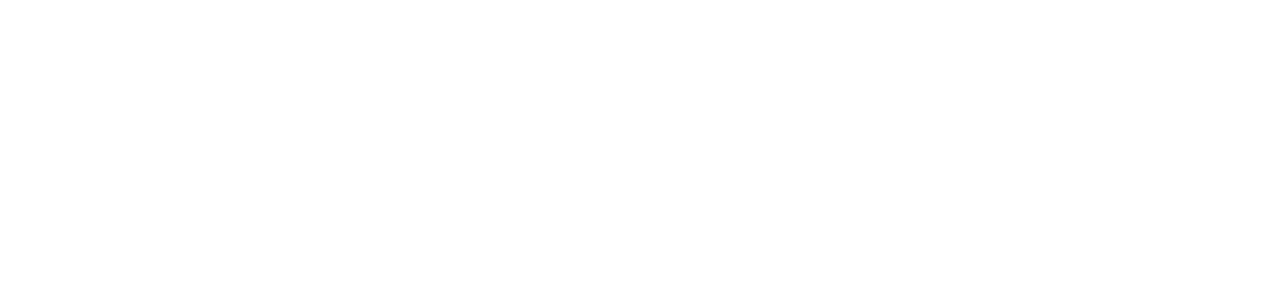
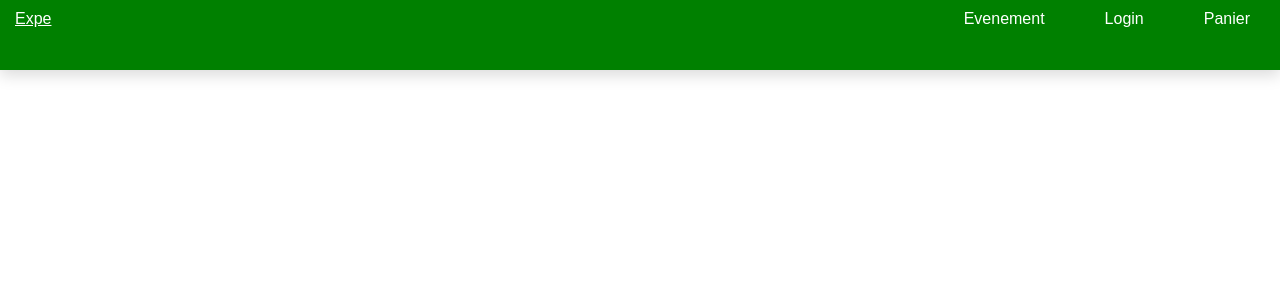
Before and after one commit to rfcniblon/expedition, a React (Create React App) app in the folder front/: page / in a window 1280 px wide. Shown: the top 300 px of the page. Built offline with nearby package versions, Linux system fonts and the light colour scheme.

Commit message:
azertyuioxzdof

```diff
--- a/front/src/App.js
+++ b/front/src/App.js
@@ -2,7 +2,7 @@
 import { Switch, Route, Redirect } from "react-router-dom";
 import Evenement from "./components/Evenement/Evenement";
 import Login from './components/Admin/Login';
-
+import Navbar from './components/Navbar/Navbar'
 import Panier from './components/Panier/Panier';
 import AdminPage from './components/Admin/AdminPage';
 import Contact from "./components/Contact/Contact";
@@ -32,6 +32,7 @@
     return (
       <>
         {redirectToAdminPage && <Redirect to="/admin" />}
+        <Navbar />
         <Switch>
           <Route exact path="/panier" component={Panier} />
           <Route path="/evenement" component={Evenement} />
--- /dev/null
+++ b/front/src/components/Navbar/Navbar.css
@@ -0,0 +1,200 @@
+html, body, div, span, applet, object, iframe, h1, h2, h3, h4, h5, h6, p, blockquote, pre, a, abbr, acronym, address, big, cite, code, del, dfn, em, img, ins, kbd, q, s, samp, small, strike, strong, sub, sup, tt, var, b, u, i, center, dl, dt, dd, ol, ul, li, fieldset, form, label, legend, table, caption, tbody, tfoot, thead, tr, th, td, article, aside, canvas, details, embed, figure, figcaption, footer, header, hgroup, menu, nav, output, ruby, section, summary, time, mark, audio, video {
+    margin: 0;
+    padding: 0;
+    border: 0;
+    font-size: 100%;
+    font: inherit;
+    vertical-align: baseline;
+    font-family: 'Nunito', sans-serif;
+}
+
+.bla a {
+    color: white;
+}
+
+/* header */
+
+.nomlogonav, .nomlogonav span {
+    justify-content: center;
+    text-align: center;
+}
+
+.bla {
+    background-color: green;
+    width: 100%;
+    z-index: 999;
+    height: 70px;
+    box-shadow: 0 5px 15px rgba(0, 0, 0, .15);
+}
+
+.headers {
+    font-family: 'Play';
+    height: 70px;
+}
+
+.headers ul {
+    z-index: 99999;
+    margin-left: 60%;
+    padding: 0;
+    list-style: none;
+    overflow: hidden;
+    background-color: green;
+}
+
+.headers li a {
+    display: block;
+    padding: 20px 20px;
+    text-decoration: none;
+    color: white;
+}
+
+.headers li a:hover {
+    color: red;
+    background-color: yellow;
+
+}
+
+.headers .brandlogo {
+    display: block;
+    float: left;
+    padding: 10px 20px 0 15px;
+    height: 70px;
+}
+
+.headers .brand {
+    display: block;
+    float: left;
+    font-size: 1.5em;
+    padding: 15px 10px;
+    text-decoration: none;
+}
+
+/* menu */
+
+.headers .menu {
+    clear: both;
+    max-height: 0;
+    transition: max-height .2s ease-out;
+    text-align: center;
+    position: relative;
+
+}
+
+.menu{
+    bottom: 10px;
+}
+
+/* menu icon */
+
+.headers .menu-icon {
+    cursor: pointer;
+    float: right;
+    padding: 28px 20px;
+    position: relative;
+    user-select: none;
+}
+
+.headers .menu-icon .navicon {
+    background: white;
+    display: block;
+    height: 2px;
+    position: relative;
+    transition: background .2s ease-out;
+    width: 18px;
+}
+
+.headers .menu-icon .navicon:before, .headers .menu-icon .navicon:after {
+    background: white;
+    content: '';
+    display: block;
+    height: 100%;
+    position: absolute;
+    transition: all .2s ease-out;
+    width: 100%;
+}
+
+.headers .menu-icon .navicon:before {
+    top: 5px;
+}
+
+.headers .menu-icon .navicon:after {
+    top: -5px;
+}
+
+/* menu btn */
+
+.headers .menu-btn {
+    display: none;
+}
+
+.headers .menu-btn:checked~.menu {
+    max-height: 240px;
+}
+
+.headers .menu-btn:checked~.menu-icon .navicon {
+    background: transparent;
+}
+
+.headers .menu-btn:checked~.menu-icon .navicon:before {
+    transform: rotate(-45deg);
+}
+
+.headers .menu-btn:checked~.menu-icon .navicon:after {
+    transform: rotate(45deg);
+}
+
+.headers .menu-btn:checked~.menu-icon:not(.steps) .navicon:before, .headers .menu-btn:checked~.menu-icon:not(.steps) .navicon:after {
+    top: 0;
+}
+
+/*points de bascule*/
+
+@media (min-width: 992px) {
+    .headers li {
+        float: left;
+    }
+    .headers li a {
+        padding: 20px 30px;
+
+    }
+    .headers .menu {
+        clear: none;
+        float: right;
+        max-height: none;
+    }
+    .headers .menu-icon {
+        display: none;
+    }
+    .dispa {
+        display: none;
+    }
+}
+
+@media (max-width: 575.98px) {
+    .headers .menu a {
+        font-size: 2em;
+    }
+    .headers .brand {
+        display: none;
+    }
+
+    .dispa {
+        margin-left: 15px;
+    }
+}
+
+@media (min-width: 576px) and (max-width:991.98px) {
+    .header .menu a {
+        font-size: 1.5em;
+    }
+
+    .dispa {
+        margin-left: 15px;
+    }
+    .lealign {
+        display: flex !important;
+        justify-content: center;
+        align-items: center;
+        padding: 10px 20px 7px!important;
+    }
+}
--- /dev/null
+++ b/front/src/components/Navbar/Navbar.jsx
@@ -0,0 +1,35 @@
+import React, {Component} from 'react';
+import './Navbar.css'
+
+class Navbar extends Component {
+    constructor(props) {
+        super(props);
+        this.state = {  }
+    }
+    render() {
+        return (
+             <div>
+            <nav className="bla">
+                <header className="headers">
+                    <a href="/" className="brandlogo">
+                        <div className="nomlogonav row">
+
+                            <p className="column">Expe</p>
+                        </div>
+                    </a>
+                    <input className="menu-btn" type="checkbox" id="menu-btn" />
+                    <label className="menu-icon" htmlFor="menu-btn"><span className="navicon"></span></label>
+
+                    <ul className="menu">
+                        <li><a href="/Evenement">Evenement</a></li>
+                        <li><a href="/login">Login</a></li>
+                        <li><a href="/Panier">Panier</a></li>
+                    </ul>
+                </header>
+            </nav>
+            </div>
+         );
+    }
+}
+
+export default Navbar;
```
Also changed, not shown: front/src/components/Accueil/Accueil.jsx (deleted, +0 -18 lines), front/src/components/Accueil/Accueil.css (deleted).
